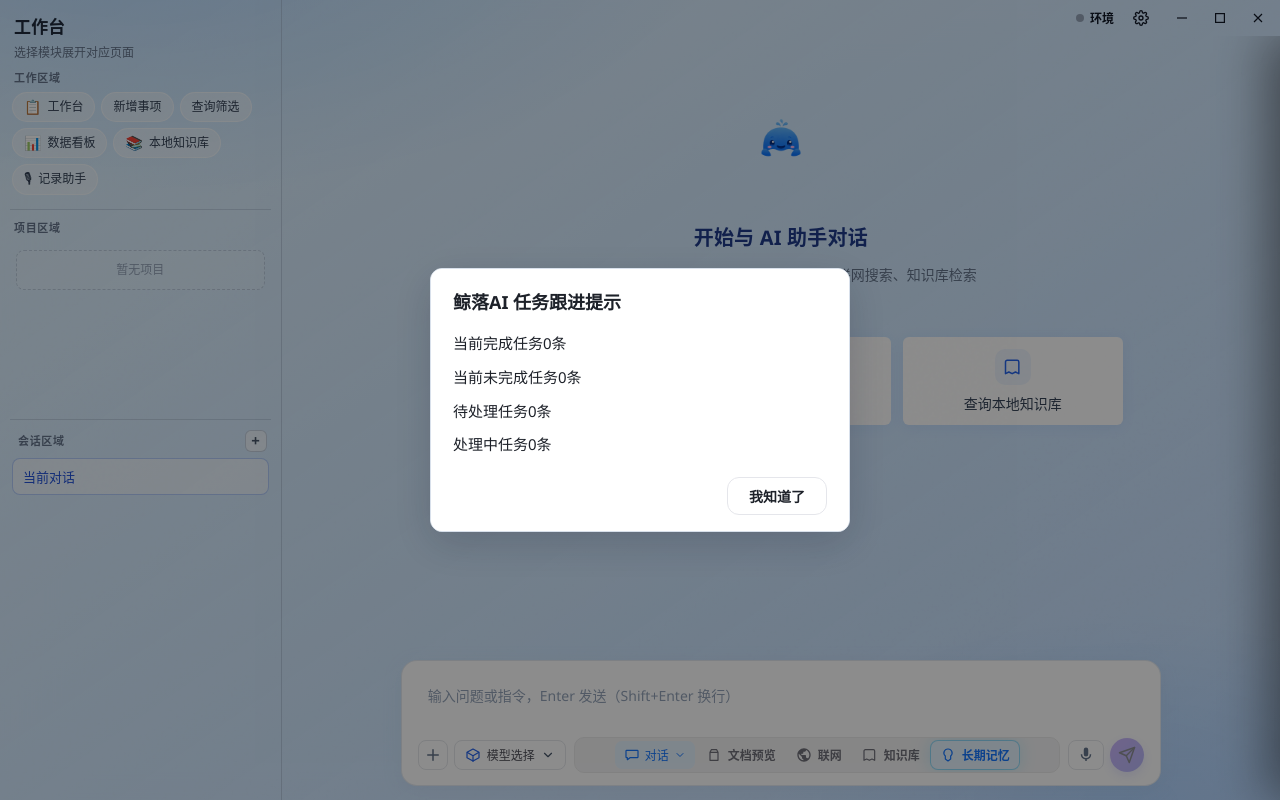
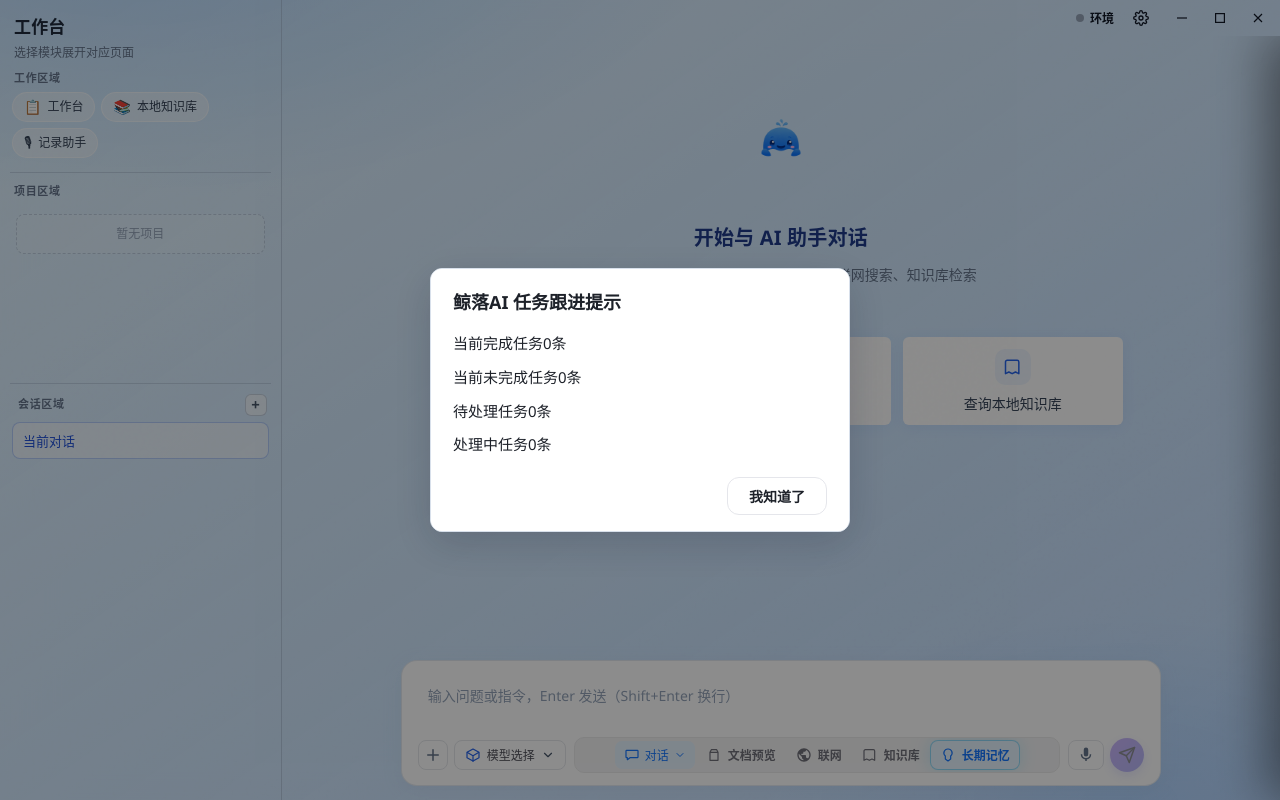
Before and after one commit to yzl123lm/daily-task-tracker-desktop, an Electron app: page index.html in a window 1280 px wide. Drawn offline with Linux system fonts and the light colour scheme; no server answers.

Commit message:
chore: ship client v1.10.82

```diff
--- a/index.html
+++ b/index.html
@@ -58,12 +58,6 @@
             <button type="button" class="jl-workbench-nav__item" data-wb-module="workbench" data-wb-route="list">
               <span class="jl-workbench-nav__icon" aria-hidden="true">📋</span>
               <span class="jl-workbench-nav__label">工作台</span>
-            </button>
-            <button type="button" class="jl-workbench-nav__item" data-wb-module="new" data-wb-route="new">新增事项</button>
-            <button type="button" class="jl-workbench-nav__item" data-wb-module="filter" data-wb-route="filter">查询筛选</button>
-            <button type="button" class="jl-workbench-nav__item" data-wb-module="dashboard" data-wb-route="dashboard">
-              <span class="jl-workbench-nav__icon" aria-hidden="true">📊</span>
-              <span class="jl-workbench-nav__label">数据看板</span>
             </button>
             <button type="button" class="jl-workbench-nav__item" data-wb-module="knowledge-base" data-wb-route="knowledge-base">
               <span class="jl-workbench-nav__icon" aria-hidden="true">📚</span>
--- a/package.json
+++ b/package.json
@@ -1,6 +1,6 @@
 {
   "name": "daily-task-tracker-desktop",
-  "version": "1.10.81",
+  "version": "1.10.82",
   "description": "鲸落AI 桌面客户端",
   "main": "main.js",
   "author": "local-user",
```
